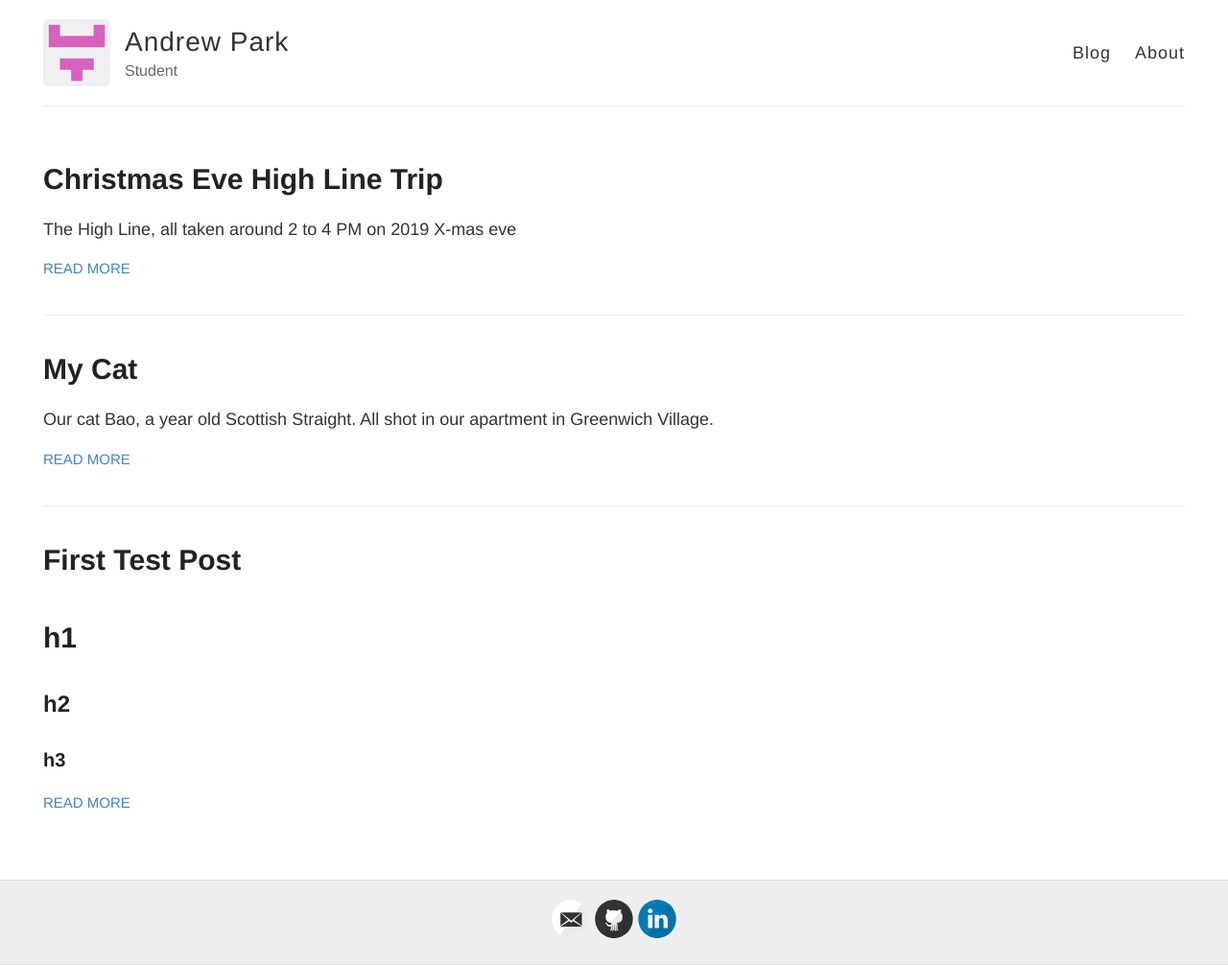
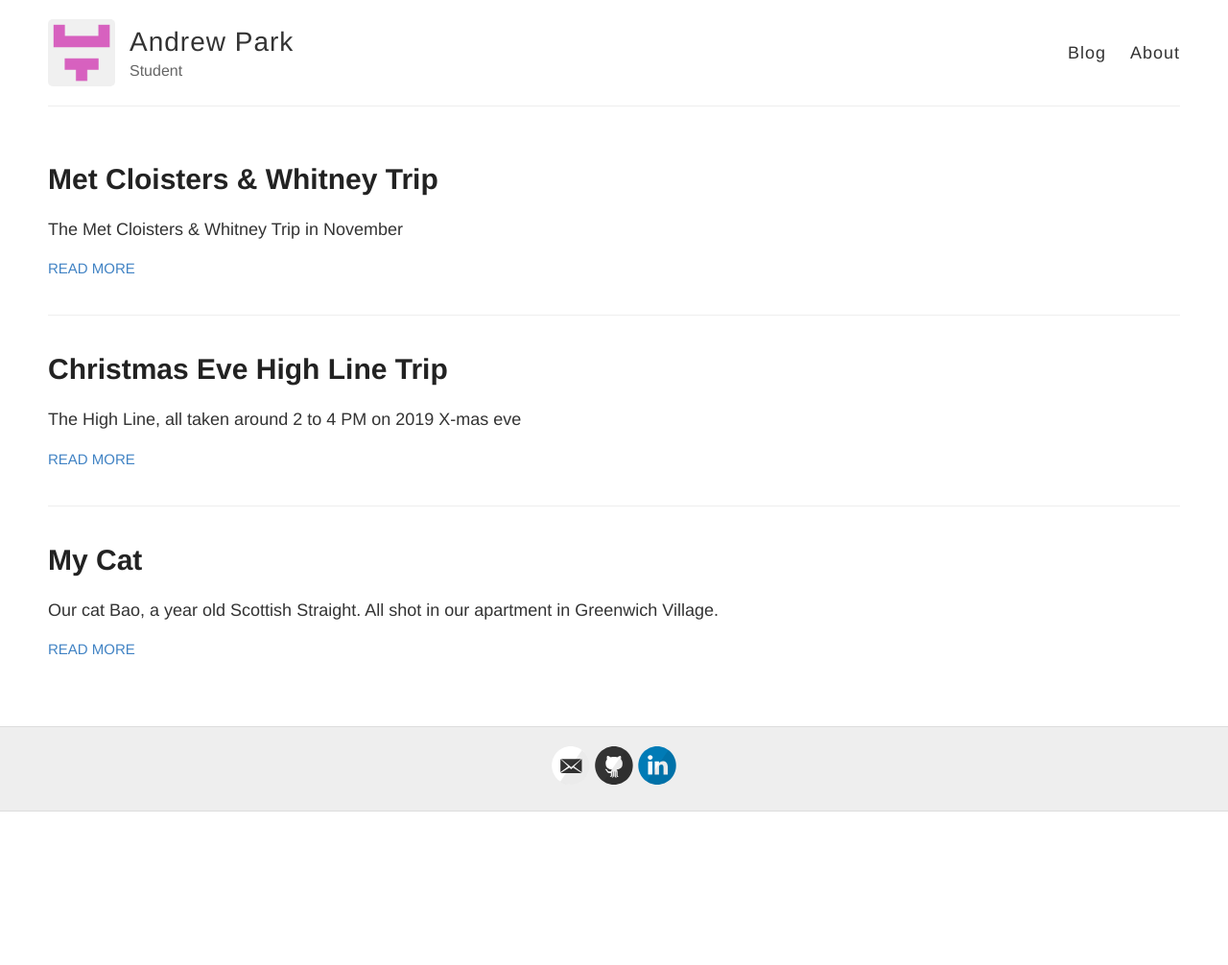
Before and after one commit to telebookstall/telebookstall.github.io, a Jekyll site: the page built from index.html, in a window 1280 px wide. Shown: the whole page at 96% size. Built offline with Jekyll 4.4.1, drawn with Linux system fonts in a browser that asks for light colours; after the commit the page ends 900 px from its top, so only the background shows below that.

Commit message:
Added post, narrowed width to 1200, fixed about page

```diff
--- /dev/null
+++ b/_posts/2019-12-26-Met-Cloisters-and-Whitney-Trip.md
@@ -0,0 +1,16 @@
+---
+layout: post
+title: Met Cloisters & Whitney Trip
+---
+
+The Met Cloisters & Whitney Trip in November
+
+![cloisters1]({{site.baseurl}}/images/clo5.jpg)
+![whitney1]({{site.baseurl}}/images/w1.jpg)
+![cloisters2]({{site.baseurl}}/images/clo2.jpg)
+![whitney2]({{site.baseurl}}/images/w2.jpg)
+![cloisters3]({{site.baseurl}}/images/clo1.jpg)
+![whitney3]({{site.baseurl}}/images/w4.jpg)
+![cloisters4]({{site.baseurl}}/images/clo4.jpg)
+![whitney4]({{site.baseurl}}/images/w3.jpg)
+![cloisters5]({{site.baseurl}}/images/clo3.jpg)
--- a/style.scss
+++ b/style.scss
@@ -25,7 +25,7 @@ body {
 
 .container {
   margin: 0 auto;
-  max-width: 1210px;
+  max-width: 1200px;
   padding: 0 10px;
   width: 100%;
 }
```
Also changed, not shown: _posts/2019-11-3-Hello-World.md (deleted, +0 -28 lines), about.md (+0 -4 lines), images/clo1.jpg (added), images/clo2.jpg (added), images/clo3.jpg (added), images/clo4.jpg (added), images/w1.jpg (added), images/w3.jpg (added), images/w4.jpg (added), 3 other files.
